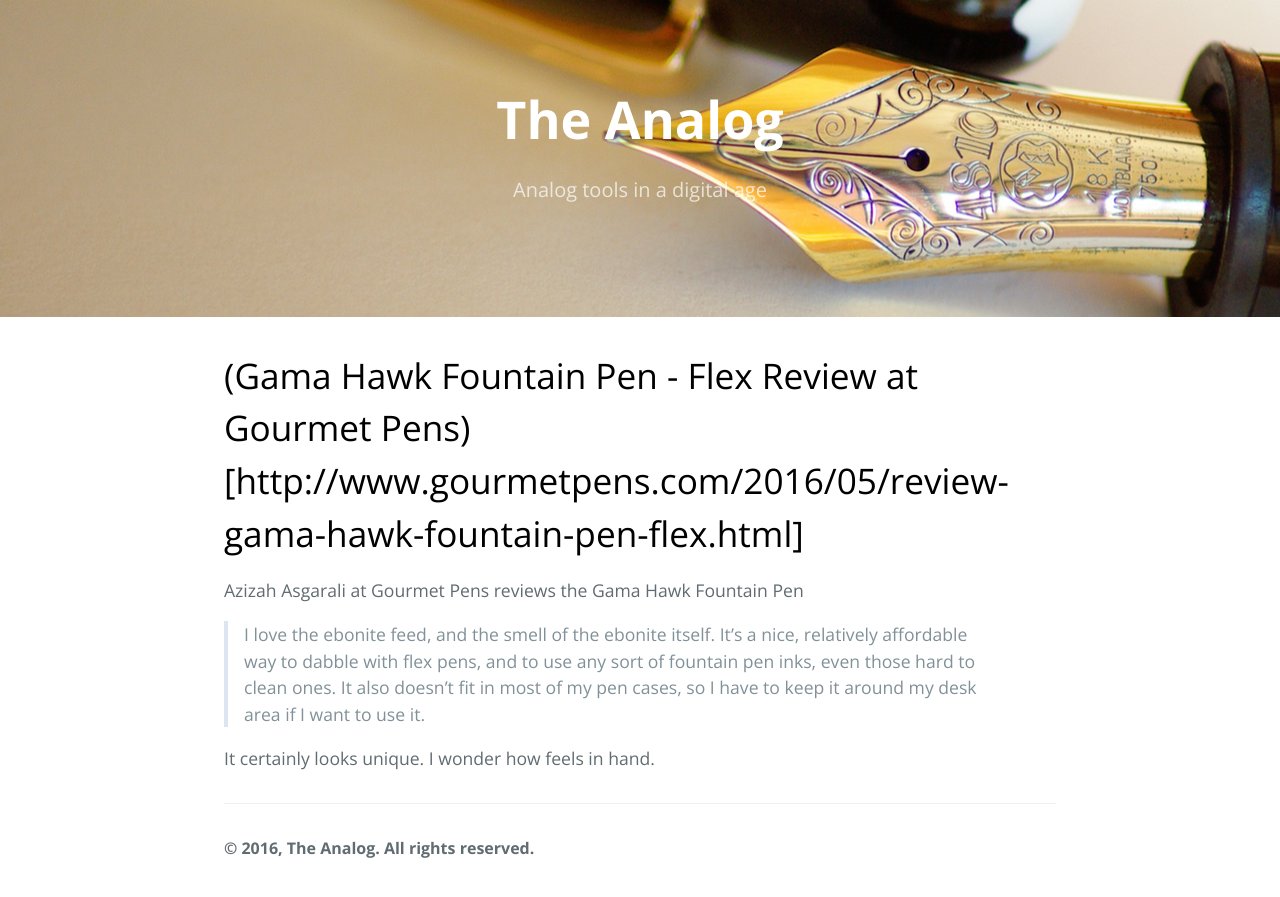
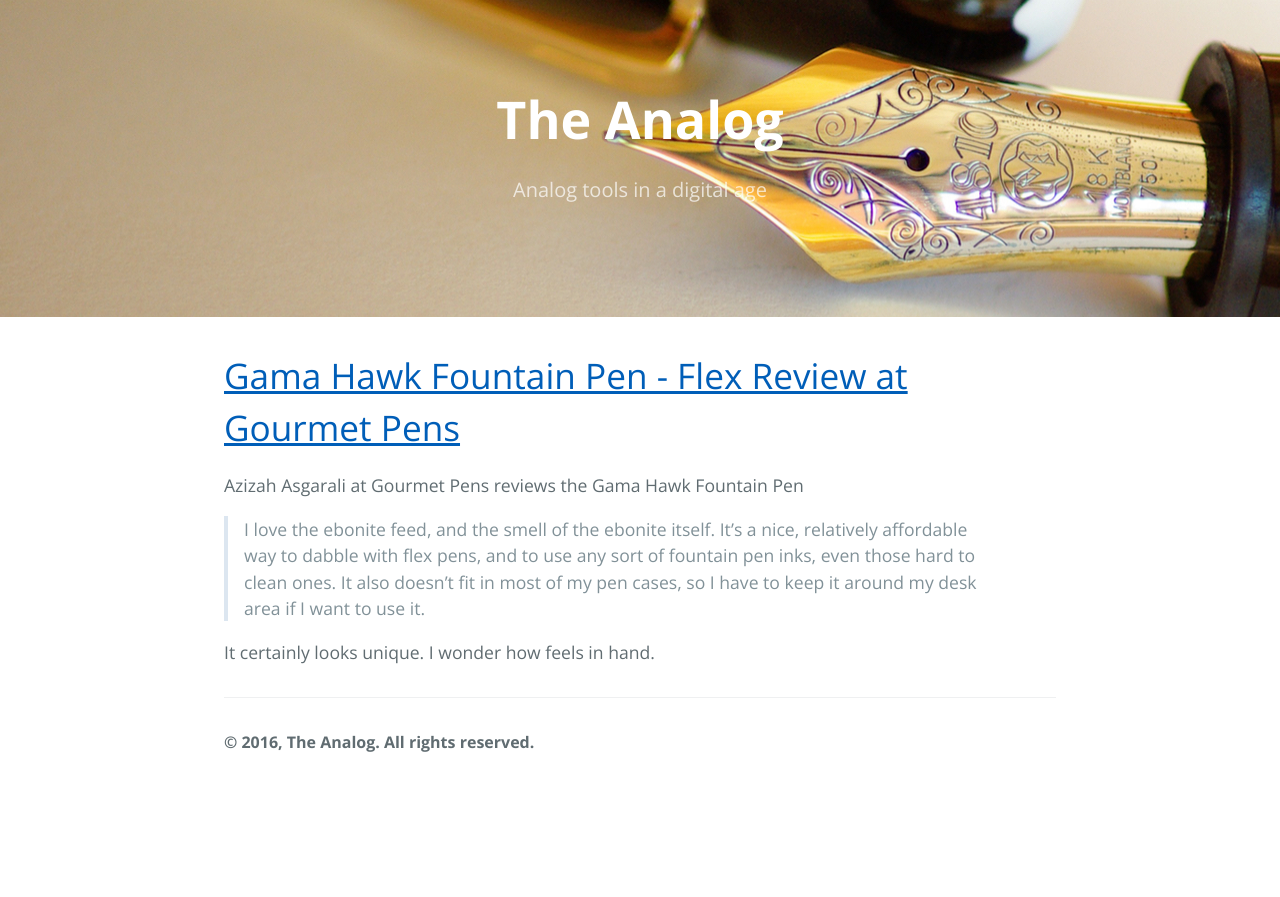
Before and after one commit to maj8614/golana2, a Jekyll site: the page built from _posts/2016-05-12-Gama Hawk Fountain Pen - Flex Review at Gourmet Pens.md, in a window 1280 px wide. Shown: the top 897 px of the page. Built offline with Jekyll 4.4.1, drawn with Linux system fonts in a browser that asks for light colours.

Commit message:
Updated link post

```diff
--- a/_posts/2016-05-12-Gama Hawk Fountain Pen - Flex Review at Gourmet Pens.md
+++ b/_posts/2016-05-12-Gama Hawk Fountain Pen - Flex Review at Gourmet Pens.md
@@ -5,9 +5,10 @@ date:   2016-05-12 16:04:00
 categories: main
 ---
 
-# (Gama Hawk Fountain Pen - Flex Review at Gourmet Pens)[http://www.gourmetpens.com/2016/05/review-gama-hawk-fountain-pen-flex.html]
+# [Gama Hawk Fountain Pen - Flex Review at Gourmet Pens](http://www.gourmetpens.com/2016/05/review-gama-hawk-fountain-pen-flex.html)
 
 Azizah Asgarali at Gourmet Pens reviews the Gama Hawk Fountain Pen
+
 >  I love the ebonite feed, and the smell of the ebonite itself. It's a nice, relatively affordable way to dabble with flex pens, and to use any sort of fountain pen inks, even those hard to clean ones. It also doesn't fit in most of my pen cases, so I have to keep it around my desk area if I want to use it.
 
 It certainly looks unique. I wonder how feels in hand.
```
